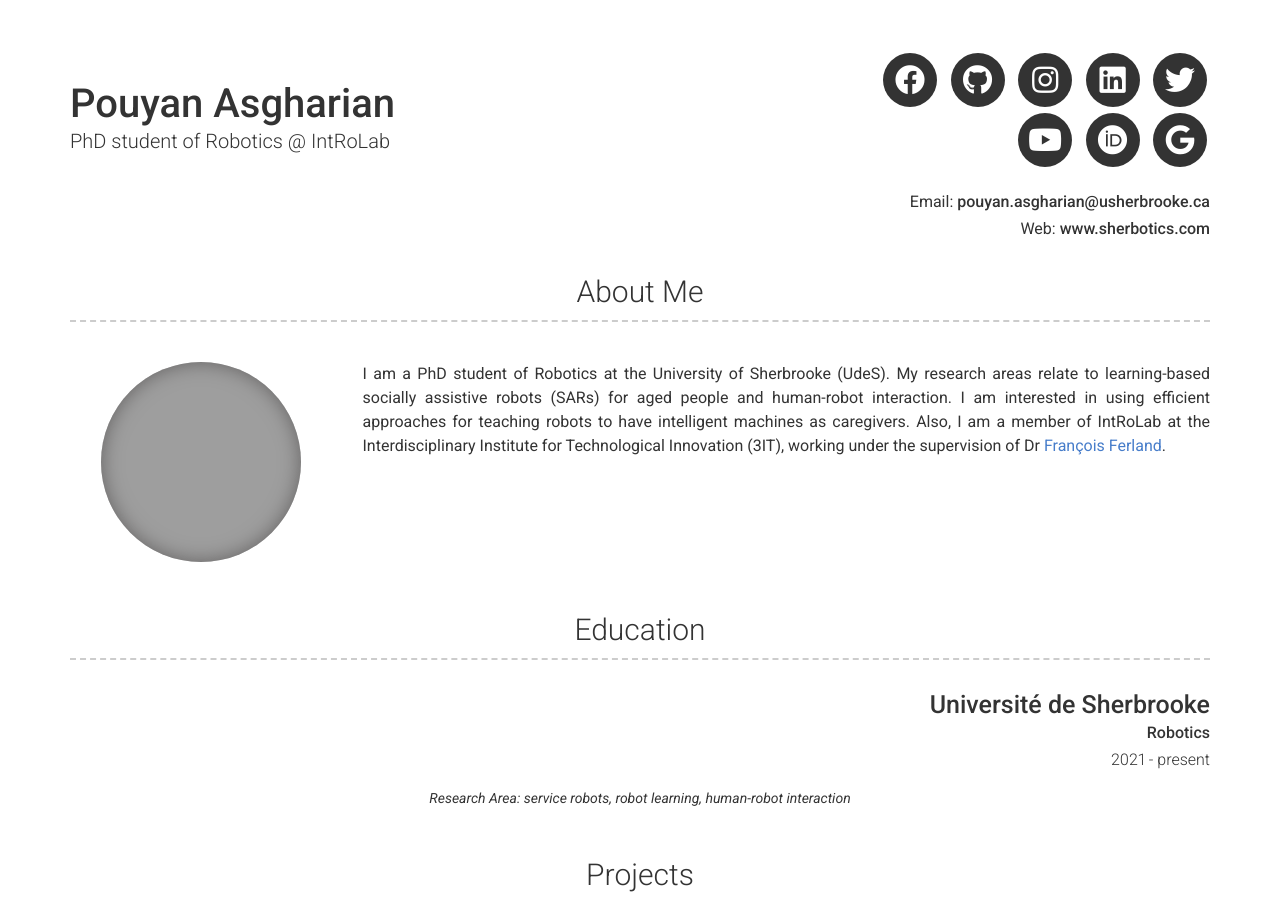
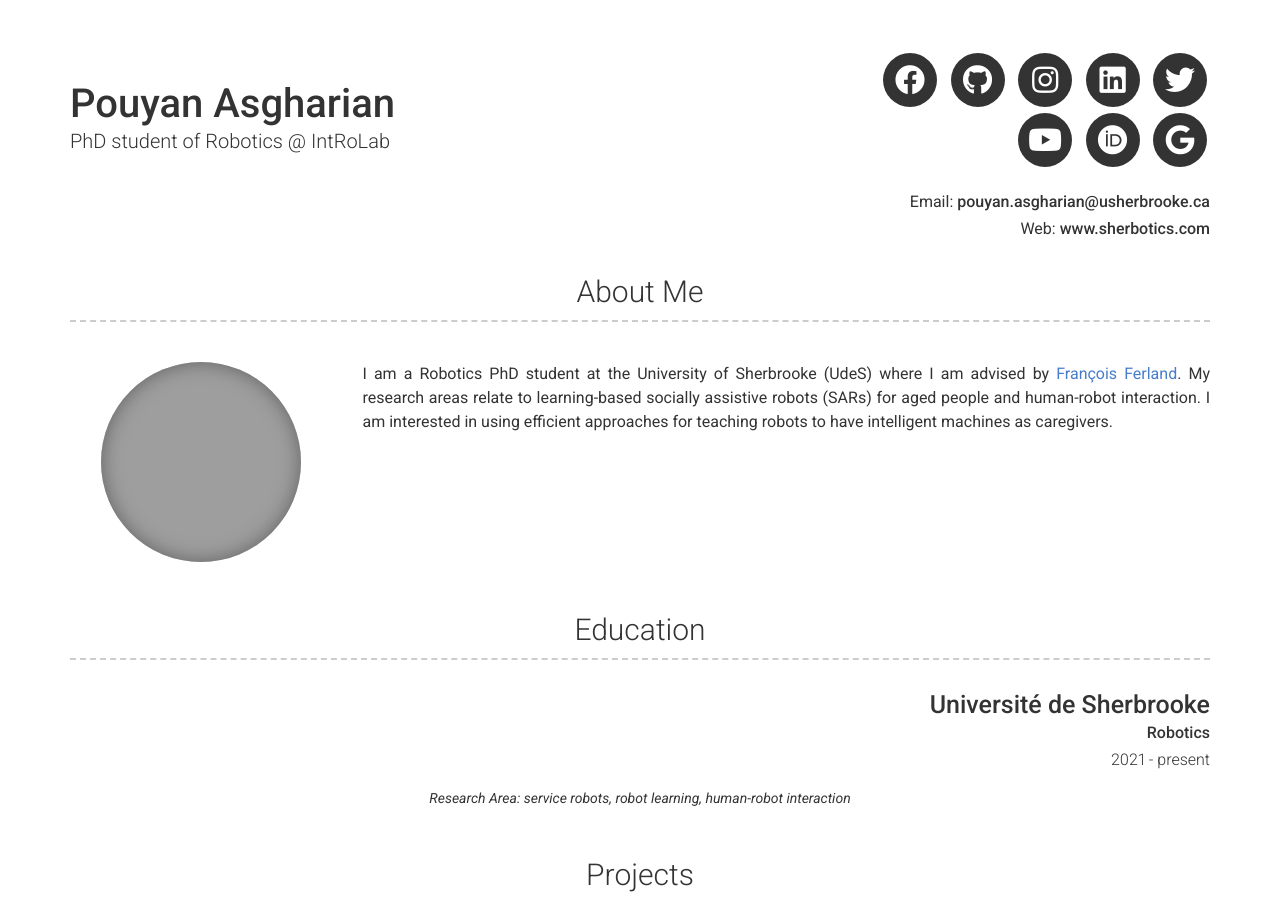
Before and after one commit to pouyan-asg/pouyan-asg.github.io, a Jekyll site: the page built from index.md, in a window 1280 px wide and 900 px high. Built offline with Jekyll 4.4.1, drawn with Linux system fonts in a browser that asks for light colours; nearby versions of some CDN libraries; grey boxes are pictures that could not be loaded.

Commit message:
Update _config.yml

```diff
--- a/_config.yml
+++ b/_config.yml
@@ -52,7 +52,7 @@
 # about_title: About Me (Use this to override about section title)
 about_profile_image: /images/1640622631115.jpeg
 about_content: | # this will include new lines to allow paragraphs
-  I am a PhD student of Robotics at the University of Sherbrooke (UdeS). My research areas relate to learning-based socially assistive robots (SARs) for aged people and human-robot interaction. I am interested in using efficient approaches for teaching robots to have intelligent machines as caregivers. Also, I am a member of IntRoLab at the Interdisciplinary Institute for Technological Innovation (3IT), working under the supervision of Dr <a href="http://francoisferland.com" target="_blank">François Ferland</a>.
+  I am a Robotics PhD student at the University of Sherbrooke (UdeS) where I am advised by <a href="http://francoisferland.com" target="_blank">François Ferland</a>. My research areas relate to learning-based socially assistive robots (SARs) for aged people and human-robot interaction. I am interested in using efficient approaches for teaching robots to have intelligent machines as caregivers.
 
 content:
   - title: Education
```
